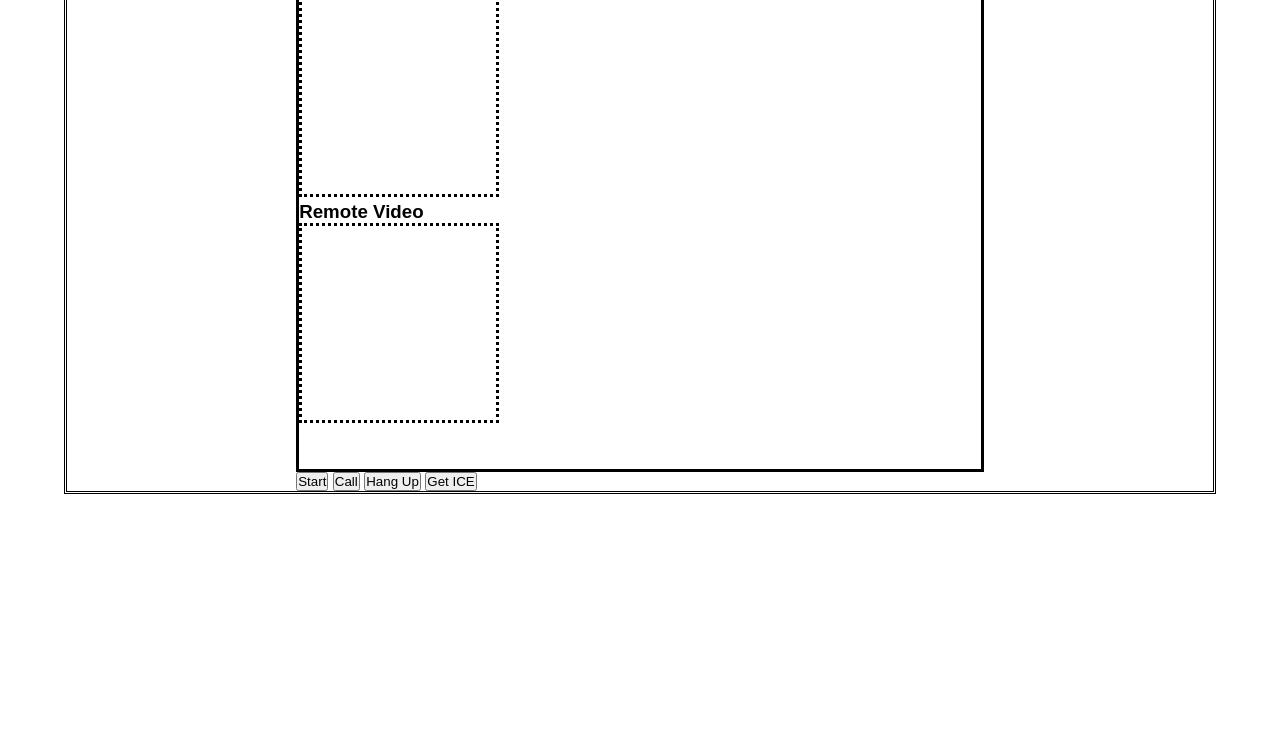
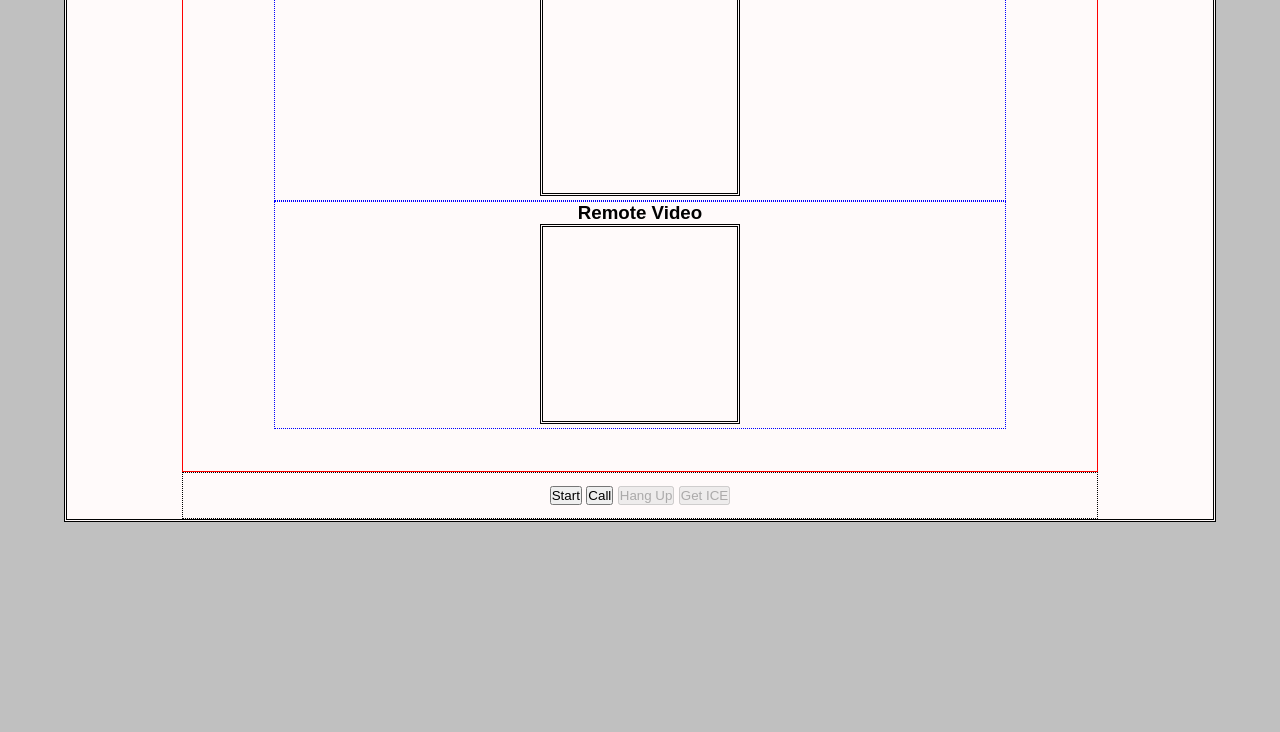
Before and after one commit to ifaidros/webrtc-1-, a website: page public/index.html in a window 1280 px wide. Shown: the part 68-800 px from the top of the page. Drawn offline with nearby package versions, Linux system fonts and the light colour scheme; no server answers.

Commit message:
Initial commit

```diff
--- a/public/index.html
+++ b/public/index.html
@@ -10,24 +10,24 @@
 
     <body>
         <div id="container">
-            <h1>WebRTC (container)</h1>
+            <h1>WebRTC</h1>
 
             <div id="videoBoxes">
-                <div id="videoBoxLocal">
+                <div class="videoBox">
                     <h3>Local Video</h3>
-                    <video id="localVideo" class="videoBox" autoplay playsinline muted></video>
+                    <video id="localVideo" class="videoFitBox" autoplay playsinline muted></video>
                 </div>
-                <div id="videoBoxRemote">
+                <div class="videoBox">
                     <h3>Remote Video</h3>
-                    <video id="remoteVideo" class="videoBox" autoplay playsinline muted></video>
+                    <video id="remoteVideo" class="videoFitBox" autoplay playsinline muted></video>
                 </div>
             </div>
 
             <div id="ctrlButtons">
                 <button id="startButton">Start</button>
                 <button id="callButton">Call</button>
-                <button id="hangupButton">Hang Up</button>
-                <button id="getICEButton">Get ICE</button>
+                <button id="hangupButton" disabled>Hang Up</button>
+                <button id="getICEButton" disabled>Get ICE</button>
             </div>
 
 
--- a/public/main.css
+++ b/public/main.css
@@ -6,36 +6,42 @@
 
 body {
   font-family: sans-serif;
+  background-color: silver;
 }
 
 #container {
   width: 90%;
   margin: 0 auto;
   border: double;
+  background-color: snow;
+  text-align: center;
 }
 
 #videoBoxes {
-  width: 60%;
+  width: 80%;
   height: 500px;
   margin: 0 auto;
-  border: solid;
-  overflow: hidden;
+  border: 1px solid red;
+  /* overflow: hidden; */
 }
 
 .videoBox {
   margin: 0 auto;
-  width: 200px;
-  height: 200px;
-  border: dotted;
+  width: 80%;
+  border: 1px dotted blue;
 }
 
 .videoFitBox {
   object-fit: cover;
   border: double;
+  width: 200px;
+  height: 200px;
 }
 
 #ctrlButtons {
-  width: 60%;
+  width: 80%;
   margin: 0 auto;
   clear: both;
+  border: 1px dotted;
+  padding: .8rem;
 }
```
